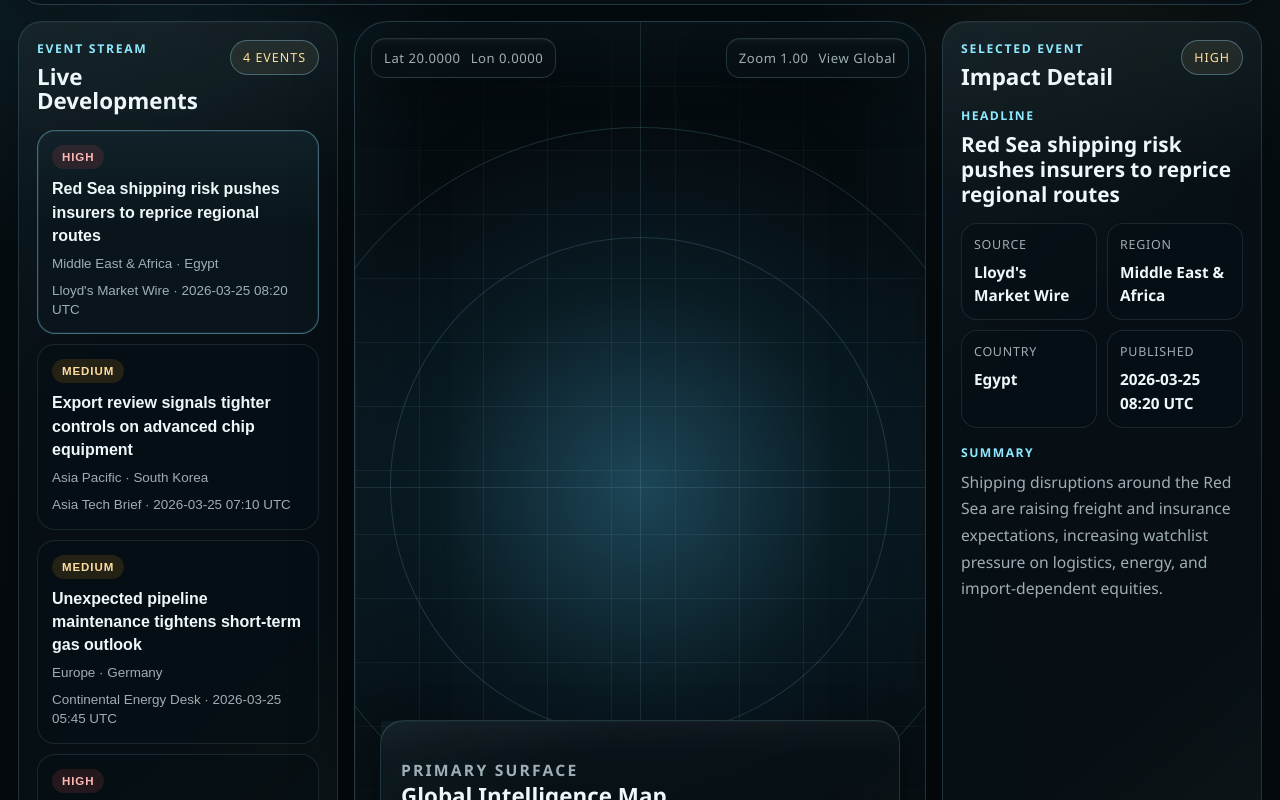
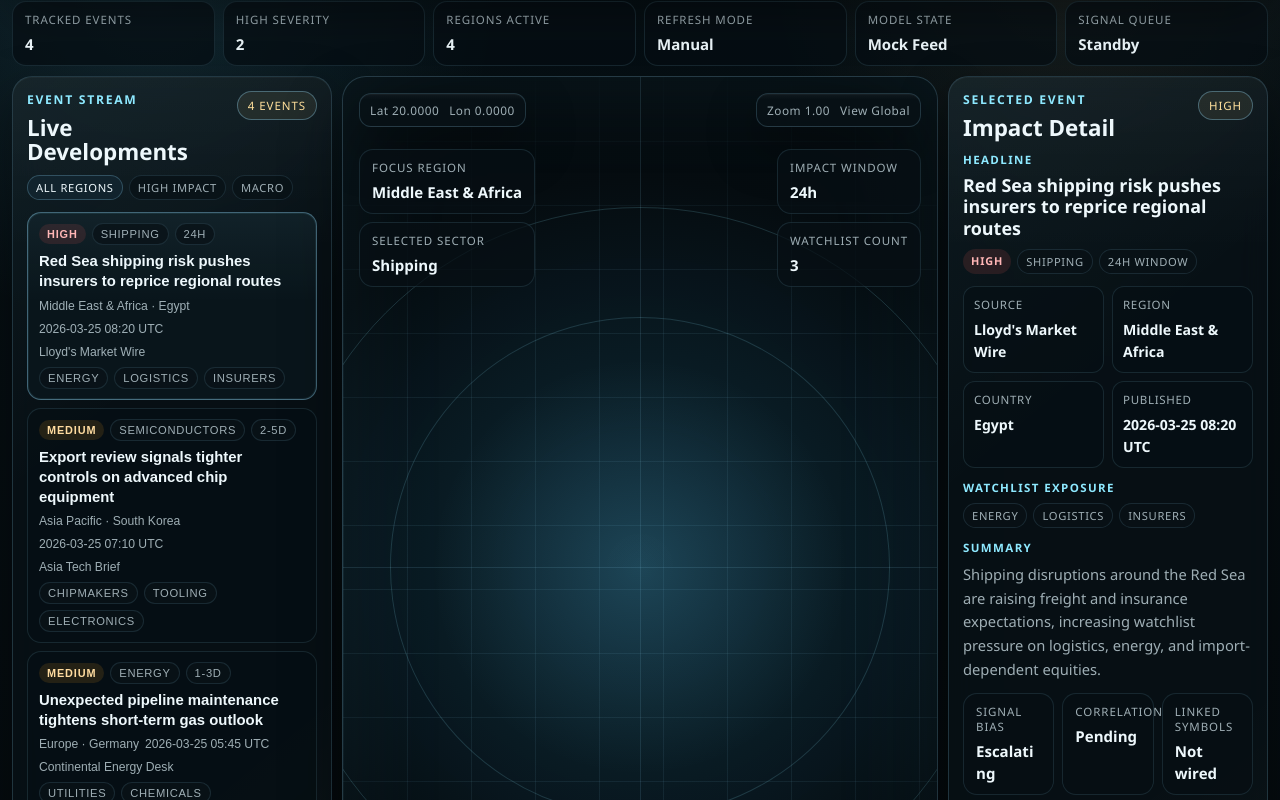
Before and after one commit to iampratt/sentra, a Next.js app: page / in a window 1280 px wide. Shown: the part 220-1020 px from the top of the page. Built offline with nearby package versions, Linux system fonts and the light colour scheme; no server answers.

Commit message:
feat: densify mock intelligence dashboard UI

```diff
--- a/app/components/IntelDashboard.tsx
+++ b/app/components/IntelDashboard.tsx
@@ -15,6 +15,9 @@ type MockEvent = {
   country: string;
   publishedAt: string;
   severity: "Low" | "Medium" | "High";
+  category: string;
+  watchlist: string[];
+  impactWindow: string;
   summary: string;
 };
 
@@ -27,6 +30,9 @@ const mockEvents: MockEvent[] = [
     country: "Egypt",
     publishedAt: "2026-03-25 08:20 UTC",
     severity: "High",
+    category: "Shipping",
+    watchlist: ["Energy", "Logistics", "Insurers"],
+    impactWindow: "24h",
     summary:
       "Shipping disruptions around the Red Sea are raising freight and insurance expectations, increasing watchlist pressure on logistics, energy, and import-dependent equities.",
   },
@@ -38,6 +44,9 @@ const mockEvents: MockEvent[] = [
     country: "South Korea",
     publishedAt: "2026-03-25 07:10 UTC",
     severity: "Medium",
+    category: "Semiconductors",
+    watchlist: ["Chipmakers", "Tooling", "Electronics"],
+    impactWindow: "2-5d",
     summary:
       "A policy review on advanced semiconductor tooling is adding uncertainty for suppliers and downstream electronics names with exposure to fabrication expansion.",
   },
@@ -49,6 +58,9 @@ const mockEvents: MockEvent[] = [
     country: "Germany",
     publishedAt: "2026-03-25 05:45 UTC",
     severity: "Medium",
+    category: "Energy",
+    watchlist: ["Utilities", "Chemicals", "Industrials"],
+    impactWindow: "1-3d",
     summary:
       "Short-duration infrastructure maintenance has shifted regional energy pricing expectations and may influence utilities, chemicals, and heavy manufacturing sentiment.",
   },
@@ -60,6 +72,9 @@ const mockEvents: MockEvent[] = [
     country: "Chile",
     publishedAt: "2026-03-24 23:50 UTC",
     severity: "High",
+    category: "Metals",
+    watchlist: ["Copper", "Miners", "Manufacturers"],
+    impactWindow: "3-7d",
     summary:
       "Labor talks at a major copper operation have stalled, raising the probability of supply disruption and putting metals, miners, and industrial buyers on alert.",
   },
@@ -70,6 +85,7 @@ export function IntelDashboard({ appName, apiBaseUrl }: IntelDashboardProps) {
 
   const selectedEvent =
     mockEvents.find((event) => event.id === selectedEventId) ?? mockEvents[0] ?? null;
+  const highSeverityCount = mockEvents.filter((event) => event.severity === "High").length;
 
   return (
     <main className="intel-shell">
@@ -100,6 +116,33 @@ export function IntelDashboard({ appName, apiBaseUrl }: IntelDashboardProps) {
           </nav>
         </header>
 
+        <section className="telemetry-strip" aria-label="Static dashboard telemetry">
+          <div className="telemetry-card">
+            <span>Tracked Events</span>
+            <strong>{mockEvents.length}</strong>
+          </div>
+          <div className="telemetry-card">
+            <span>High Severity</span>
+            <strong>{highSeverityCount}</strong>
+          </div>
+          <div className="telemetry-card">
+            <span>Regions Active</span>
+            <strong>4</strong>
+          </div>
+          <div className="telemetry-card">
+            <span>Refresh Mode</span>
+            <strong>Manual</strong>
+          </div>
+          <div className="telemetry-card">
+            <span>Model State</span>
+            <strong>Mock Feed</strong>
+          </div>
+          <div className="telemetry-card">
+            <span>Signal Queue</span>
+            <strong>Standby</strong>
+          </div>
+        </section>
+
         <div className="map-frame">
           <aside className="drawer drawer-left">
             <div className="drawer-head">
@@ -108,6 +151,12 @@ export function IntelDashboard({ appName, apiBaseUrl }: IntelDashboardProps) {
                 <h2>Live Developments</h2>
               </div>
               <span className="status-badge">{mockEvents.length} Events</span>
+            </div>
+
+            <div className="drawer-toolbar">
+              <span className="toolbar-chip toolbar-chip-active">All Regions</span>
+              <span className="toolbar-chip">High Impact</span>
+              <span className="toolbar-chip">Macro</span>
             </div>
 
             <div className="event-list" role="list" aria-label="Mock news events">
@@ -121,16 +170,28 @@ export function IntelDashboard({ appName, apiBaseUrl }: IntelDashboardProps) {
                     className={`event-card${isActive ? " event-card-active" : ""}`}
                     onClick={() => setSelectedEventId(event.id)}
                   >
+                    <div className="event-card-head">
                       <span className={`severity-chip severity-${event.severity.toLowerCase()}`}>
                         {event.severity}
                       </span>
+                      <span className="event-category">{event.category}</span>
+                      <span className="event-window">{event.impactWindow}</span>
+                    </div>
                     <strong>{event.title}</strong>
+                    <div className="event-meta-row">
                       <span className="event-meta">
                         {event.region} · {event.country}
                       </span>
-                    <span className="event-meta">
-                      {event.source} · {event.publishedAt}
+                      <span className="event-meta">{event.publishedAt}</span>
+                    </div>
+                    <span className="event-meta">{event.source}</span>
+                    <div className="tag-row" aria-label="Watchlist sectors">
+                      {event.watchlist.map((tag) => (
+                        <span key={tag} className="tag-pill">
+                          {tag}
                         </span>
+                      ))}
+                    </div>
                   </button>
                 );
               })}
@@ -159,6 +220,26 @@ export function IntelDashboard({ appName, apiBaseUrl }: IntelDashboardProps) {
             <div className="map-meta map-meta-bottom-right">
               <span>{selectedEvent?.country ?? "No event selected"}</span>
             </div>
+            <div className="map-stack map-stack-left">
+              <div className="stack-card">
+                <span>Focus Region</span>
+                <strong>{selectedEvent?.region ?? "Global"}</strong>
+              </div>
+              <div className="stack-card">
+                <span>Selected Sector</span>
+                <strong>{selectedEvent?.category ?? "None"}</strong>
+              </div>
+            </div>
+            <div className="map-stack map-stack-right">
+              <div className="stack-card">
+                <span>Impact Window</span>
+                <strong>{selectedEvent?.impactWindow ?? "N/A"}</strong>
+              </div>
+              <div className="stack-card">
+                <span>Watchlist Count</span>
+                <strong>{selectedEvent?.watchlist.length ?? 0}</strong>
+              </div>
+            </div>
 
             <div className="center-plate">
               <p className="section-label">Primary Surface</p>
@@ -185,6 +266,13 @@ export function IntelDashboard({ appName, apiBaseUrl }: IntelDashboardProps) {
                   <p className="detail-label">Headline</p>
                   <h3>{selectedEvent.title}</h3>
                 </div>
+                <div className="tag-row tag-row-detail">
+                  <span className={`severity-chip severity-${selectedEvent.severity.toLowerCase()}`}>
+                    {selectedEvent.severity}
+                  </span>
+                  <span className="tag-pill">{selectedEvent.category}</span>
+                  <span className="tag-pill">{selectedEvent.impactWindow} window</span>
+                </div>
                 <div className="detail-grid">
                   <div className="detail-stat">
                     <span>Source</span>
@@ -204,8 +292,32 @@ export function IntelDashboard({ appName, apiBaseUrl }: IntelDashboardProps) {
                   </div>
                 </div>
                 <div className="detail-block">
+                  <p className="detail-label">Watchlist Exposure</p>
+                  <div className="tag-row">
+                    {selectedEvent.watchlist.map((tag) => (
+                      <span key={tag} className="tag-pill">
+                        {tag}
+                      </span>
+                    ))}
+                  </div>
+                </div>
+                <div className="detail-block">
                   <p className="detail-label">Summary</p>
                   <p className="drawer-copy detail-copy">{selectedEvent.summary}</p>
+                </div>
+                <div className="signal-grid">
+                  <div className="signal-card">
+                    <span>Signal Bias</span>
+                    <strong>{selectedEvent.severity === "High" ? "Escalating" : "Monitoring"}</strong>
+                  </div>
+                  <div className="signal-card">
+                    <span>Correlation</span>
+                    <strong>Pending</strong>
+                  </div>
+                  <div className="signal-card">
+                    <span>Linked Symbols</span>
+                    <strong>Not wired</strong>
+                  </div>
                 </div>
               </div>
             ) : (
@@ -222,10 +334,24 @@ export function IntelDashboard({ appName, apiBaseUrl }: IntelDashboardProps) {
             <p className="section-label">Alert Ribbon</p>
             <span className="status-badge">Quiet</span>
           </div>
-          <p>
-            No active alerts yet. This strip will surface urgent developments after impact logic is
-            connected in later parts.
-          </p>
+          <div className="alert-grid">
+            <div className="alert-item">
+              <span>Priority Queue</span>
+              <strong>No live escalations</strong>
+            </div>
+            <div className="alert-item">
+              <span>Selected Region</span>
+              <strong>{selectedEvent?.region ?? "Global"}</strong>
+            </div>
+            <div className="alert-item">
+              <span>Next Layer</span>
+              <strong>Markers + Globe</strong>
+            </div>
+            <div className="alert-item">
+              <span>Status</span>
+              <strong>Awaiting Part 7</strong>
+            </div>
+          </div>
         </footer>
       </section>
     </main>
--- a/app/globals.css
+++ b/app/globals.css
@@ -40,7 +40,7 @@ a {
 
 .intel-shell {
   min-height: 100vh;
-  padding: 18px;
+  padding: 12px;
 }
 
 .intel-stage {
@@ -69,9 +69,9 @@ a {
   align-items: flex-start;
   justify-content: space-between;
   gap: 18px;
-  margin-bottom: 16px;
-  padding: 18px;
-  border-radius: 24px;
+  margin-bottom: 10px;
+  padding: 14px;
+  border-radius: 20px;
 }
 
 .brand-block h1 {
@@ -97,14 +97,14 @@ a {
   display: flex;
   flex-wrap: wrap;
   justify-content: flex-end;
-  gap: 10px;
+  gap: 8px;
 }
 
 .control-pill {
   min-width: 120px;
   border: 1px solid var(--line);
-  border-radius: 16px;
-  padding: 12px 14px;
+  border-radius: 14px;
+  padding: 10px 12px;
   background: rgba(8, 17, 22, 0.66);
 }
 
@@ -120,18 +120,56 @@ a {
   min-width: 220px;
 }
 
+.telemetry-strip {
+  display: grid;
+  grid-template-columns: repeat(6, minmax(0, 1fr));
+  gap: 8px;
+  margin-bottom: 10px;
+}
+
+.telemetry-card,
+.stack-card,
+.alert-item,
+.signal-card {
+  border: 1px solid rgba(151, 223, 255, 0.12);
+  border-radius: 14px;
+  padding: 10px 12px;
+  background: rgba(7, 16, 21, 0.74);
+}
+
+.telemetry-card span,
+.stack-card span,
+.alert-item span,
+.signal-card span {
+  display: block;
+  margin-bottom: 6px;
+  color: var(--muted);
+  font-size: 0.72rem;
+  letter-spacing: 0.08em;
+  text-transform: uppercase;
+}
+
+.telemetry-card strong,
+.stack-card strong,
+.alert-item strong,
+.signal-card strong {
+  font-size: 0.94rem;
+  line-height: 1.3;
+  overflow-wrap: anywhere;
+}
+
 .map-frame {
   display: grid;
   grid-template-columns: minmax(280px, 320px) minmax(0, 1fr) minmax(280px, 320px);
-  gap: 16px;
+  gap: 10px;
   min-height: 72vh;
 }
 
 .drawer {
   position: relative;
   overflow: hidden;
-  border-radius: 24px;
-  padding: 18px;
+  border-radius: 20px;
+  padding: 14px;
 }
 
 .drawer::before,
@@ -166,9 +204,9 @@ h2 {
   flex-shrink: 0;
   border: 1px solid var(--line-strong);
   border-radius: 999px;
-  padding: 8px 12px;
+  padding: 6px 10px;
   color: var(--accent-2);
-  font-size: 0.78rem;
+  font-size: 0.72rem;
   letter-spacing: 0.08em;
   text-transform: uppercase;
   background: rgba(255, 224, 156, 0.08);
@@ -181,29 +219,61 @@ h2 {
   z-index: 1;
   margin: 18px 0 0;
   color: var(--muted);
-  font-size: 0.98rem;
-  line-height: 1.7;
+  font-size: 0.92rem;
+  line-height: 1.6;
 }
 
 .event-list,
 .detail-stack {
   position: relative;
   z-index: 1;
-  margin-top: 18px;
+  margin-top: 12px;
 }
 
 .event-list {
   display: grid;
-  gap: 10px;
+  gap: 8px;
+}
+
+.drawer-toolbar {
+  position: relative;
+  z-index: 1;
+  display: flex;
+  flex-wrap: wrap;
+  gap: 6px;
+  margin-top: 12px;
+}
+
+.toolbar-chip,
+.tag-pill,
+.event-category,
+.event-window {
+  display: inline-flex;
+  align-items: center;
+  justify-content: center;
+  border: 1px solid rgba(151, 223, 255, 0.12);
+  border-radius: 999px;
+  padding: 4px 8px;
+  background: rgba(9, 19, 24, 0.78);
+  color: var(--muted);
+  font-size: 0.7rem;
+  letter-spacing: 0.06em;
+  text-transform: uppercase;
+}
+
+.toolbar-chip-active {
+  color: var(--text);
+  border-color: rgba(151, 223, 255, 0.24);
+  background: rgba(18, 37, 48, 0.9);
 }
 
 .event-card {
   display: grid;
-  gap: 8px;
+  gap: 6px;
   width: 100%;
   border: 1px solid rgba(151, 223, 255, 0.12);
-  border-radius: 18px;
-  padding: 14px;
+  border-radius: 14px;
+  padding: 10px 11px;
   color: inherit;
   text-align: left;
   background: rgba(7, 16, 21, 0.7);
@@ -220,9 +290,23 @@ h2 {
   background: rgba(10, 22, 29, 0.82);
 }
 
+.event-card-head,
+.event-meta-row,
+.tag-row,
+.alert-grid,
+.signal-grid {
+  display: flex;
+  flex-wrap: wrap;
+  gap: 6px;
+}
+
+.event-card-head {
+  align-items: center;
+}
+
 .event-card strong {
-  font-size: 1rem;
-  line-height: 1.45;
+  font-size: 0.93rem;
+  line-height: 1.35;
 }
 
 .event-card-active {
@@ -236,8 +320,8 @@ h2 {
 .severity-chip {
   width: fit-content;
   border-radius: 999px;
-  padding: 6px 10px;
-  font-size: 0.72rem;
+  padding: 4px 8px;
+  font-size: 0.68rem;
   font-weight: 700;
   letter-spacing: 0.08em;
   text-transform: uppercase;
@@ -260,13 +344,13 @@ h2 {
 
 .event-meta {
   color: var(--muted);
-  font-size: 0.84rem;
+  font-size: 0.76rem;
   line-height: 1.4;
 }
 
 .detail-stack {
   display: grid;
-  gap: 16px;
+  gap: 12px;
 }
 
 .detail-block {
@@ -277,7 +361,7 @@ h2 {
 .detail-label {
   margin: 0 0 8px;
   color: var(--accent);
-  font-size: 0.76rem;
+  font-size: 0.72rem;
   font-weight: 700;
   letter-spacing: 0.12em;
   text-transform: uppercase;
@@ -285,7 +369,7 @@ h2 {
 
 .detail-block h3 {
   margin: 0;
-  font-size: 1.3rem;
+  font-size: 1.12rem;
   line-height: 1.2;
 }
 
@@ -294,28 +378,28 @@ h2 {
   z-index: 1;
   display: grid;
   grid-template-columns: repeat(2, minmax(0, 1fr));
-  gap: 10px;
+  gap: 8px;
 }
 
 .detail-stat {
   border: 1px solid rgba(151, 223, 255, 0.12);
-  border-radius: 16px;
-  padding: 12px;
+  border-radius: 12px;
+  padding: 10px;
   background: rgba(7, 16, 21, 0.7);
 }
 
 .detail-stat span {
   display: block;
-  margin-bottom: 8px;
+  margin-bottom: 6px;
   color: var(--muted);
-  font-size: 0.78rem;
+  font-size: 0.72rem;
   letter-spacing: 0.06em;
   text-transform: uppercase;
 }
 
 .detail-stat strong {
-  font-size: 0.96rem;
-  line-height: 1.45;
+  font-size: 0.88rem;
+  line-height: 1.35;
   overflow-wrap: anywhere;
 }
 
@@ -323,11 +407,24 @@ h2 {
   margin-top: 0;
 }
 
+.tag-row-detail {
+  margin-top: -2px;
+}
+
+.signal-grid,
+.alert-grid {
+  position: relative;
+  z-index: 1;
+  display: grid;
+  grid-template-columns: repeat(3, minmax(0, 1fr));
+  gap: 8px;
+}
+
 .map-surface {
   position: relative;
   overflow: hidden;
   min-height: 72vh;
-  border-radius: 34px;
+  border-radius: 24px;
   border: 1px solid rgba(151, 223, 255, 0.22);
   background:
     radial-gradient(circle at center, rgba(17, 51, 67, 0.82), rgba(5, 12, 16, 0.98) 68%),
@@ -406,10 +503,10 @@ h2 {
   z-index: 1;
   display: flex;
   gap: 10px;
-  border-radius: 14px;
-  padding: 10px 12px;
+  border-radius: 12px;
+  padding: 8px 10px;
   color: var(--muted);
-  font-size: 0.82rem;
+  font-size: 0.74rem;
   letter-spacing: 0.04em;
 }
 
@@ -440,19 +537,40 @@ h2 {
   z-index: 1;
   width: min(520px, calc(100% - 32px));
   transform: translateX(-50%);
-  border-radius: 24px;
-  padding: 18px 20px;
+  border-radius: 18px;
+  padding: 14px 16px;
 }
 
 .alert-ribbon {
   position: relative;
   overflow: hidden;
-  margin-top: 16px;
-  border-radius: 22px;
-  padding: 16px 18px;
+  margin-top: 10px;
+  border-radius: 18px;
+  padding: 12px 14px;
+}
+
+.map-stack {
+  position: absolute;
+  z-index: 1;
+  display: grid;
+  gap: 8px;
+}
+
+.map-stack-left {
+  left: 16px;
+  top: 72px;
+}
+
+.map-stack-right {
+  right: 16px;
+  top: 72px;
 }
 
 @media (max-width: 1240px) {
+  .telemetry-strip {
+    grid-template-columns: repeat(3, minmax(0, 1fr));
+  }
+
   .command-bar {
     flex-direction: column;
   }
@@ -468,11 +586,20 @@ h2 {
   .drawer-right {
     grid-column: 1 / -1;
   }
+
+  .signal-grid,
+  .alert-grid {
+    grid-template-columns: repeat(2, minmax(0, 1fr));
+  }
 }
 
 @media (max-width: 860px) {
   .intel-shell {
-    padding: 12px;
+    padding: 10px;
+  }
+
+  .telemetry-strip {
+    grid-template-columns: repeat(2, minmax(0, 1fr));
   }
 
   .map-frame {
@@ -512,7 +639,18 @@ h2 {
     padding: 16px;
   }
 
+  .map-stack {
+    position: static;
+    grid-template-columns: repeat(2, minmax(0, 1fr));
+    margin: 12px;
+  }
+
   .detail-grid {
     grid-template-columns: 1fr;
   }
+
+  .signal-grid,
+  .alert-grid {
+    grid-template-columns: 1fr;
+  }
 }
```
Lines whose indentation alone changed are shown as unchanged.
